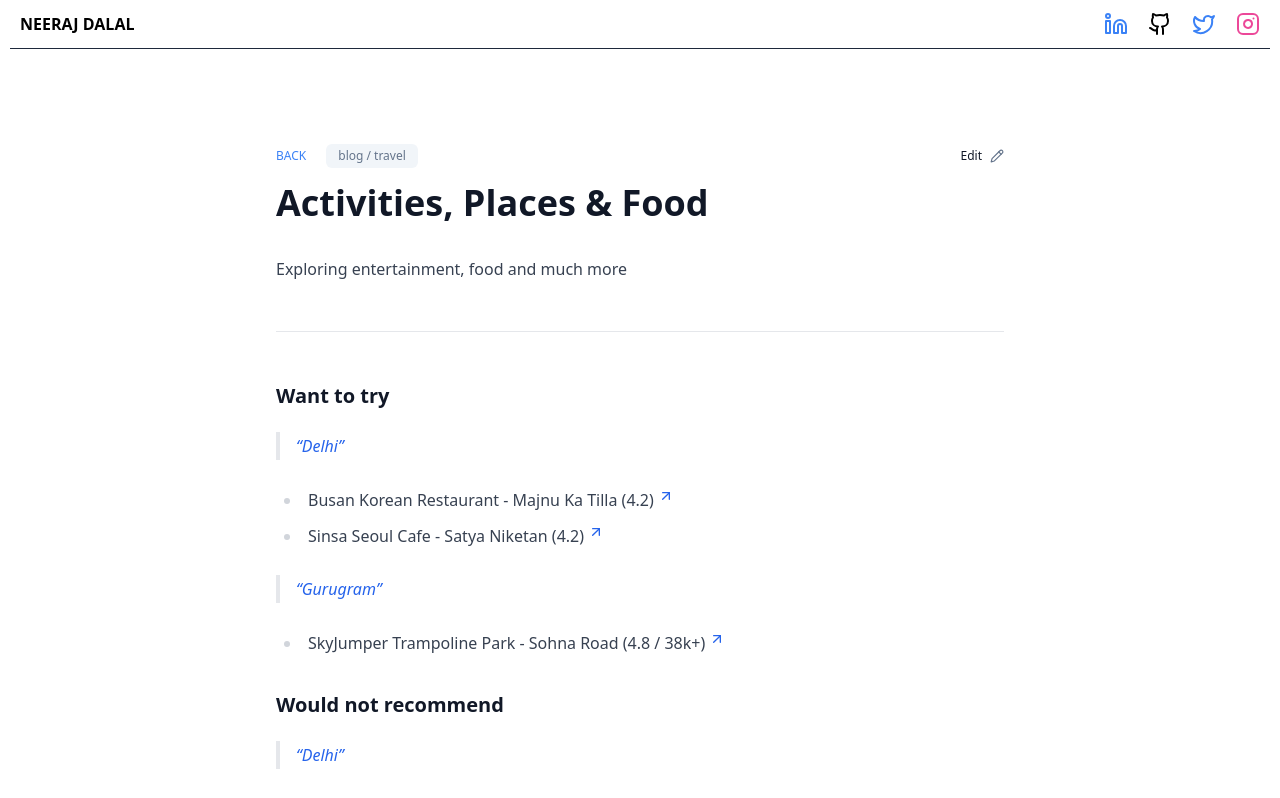
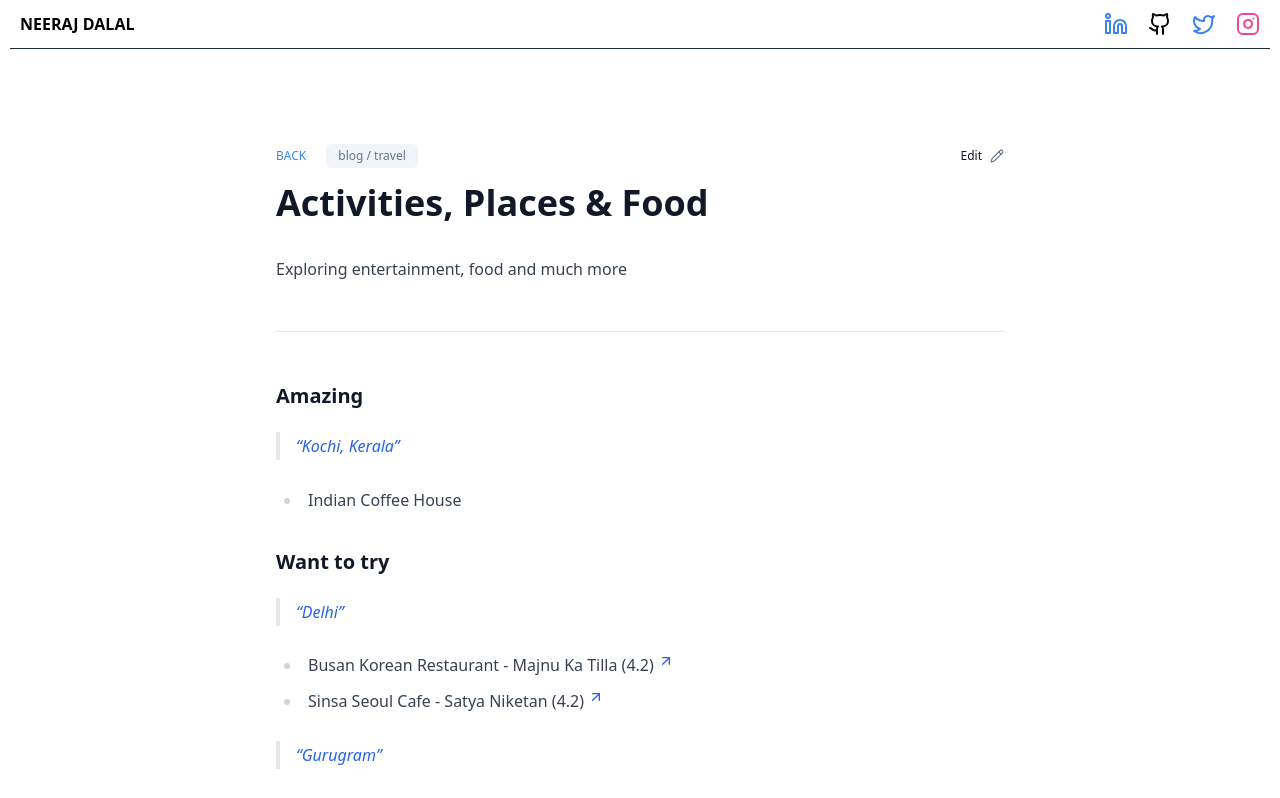
Before and after one commit to nrjdalal/v0.nrjdalal.com, a Next.js app: page /blog/travel in a window 1280 px wide. Shown: the top 798 px of the page. Built offline with nearby package versions, Linux system fonts and the light colour scheme; no server answers.

Commit message:
Update page.mdx

```diff
--- a/src/app/(mdx)/blog/travel/page.mdx
+++ b/src/app/(mdx)/blog/travel/page.mdx
@@ -11,6 +11,12 @@ export const metadata = {
 {metadata.description}
 
 ---
+
+### Amazing
+
+> Kochi, Kerala
+
+- Indian Coffee House
 
 ### Want to try
 
```
